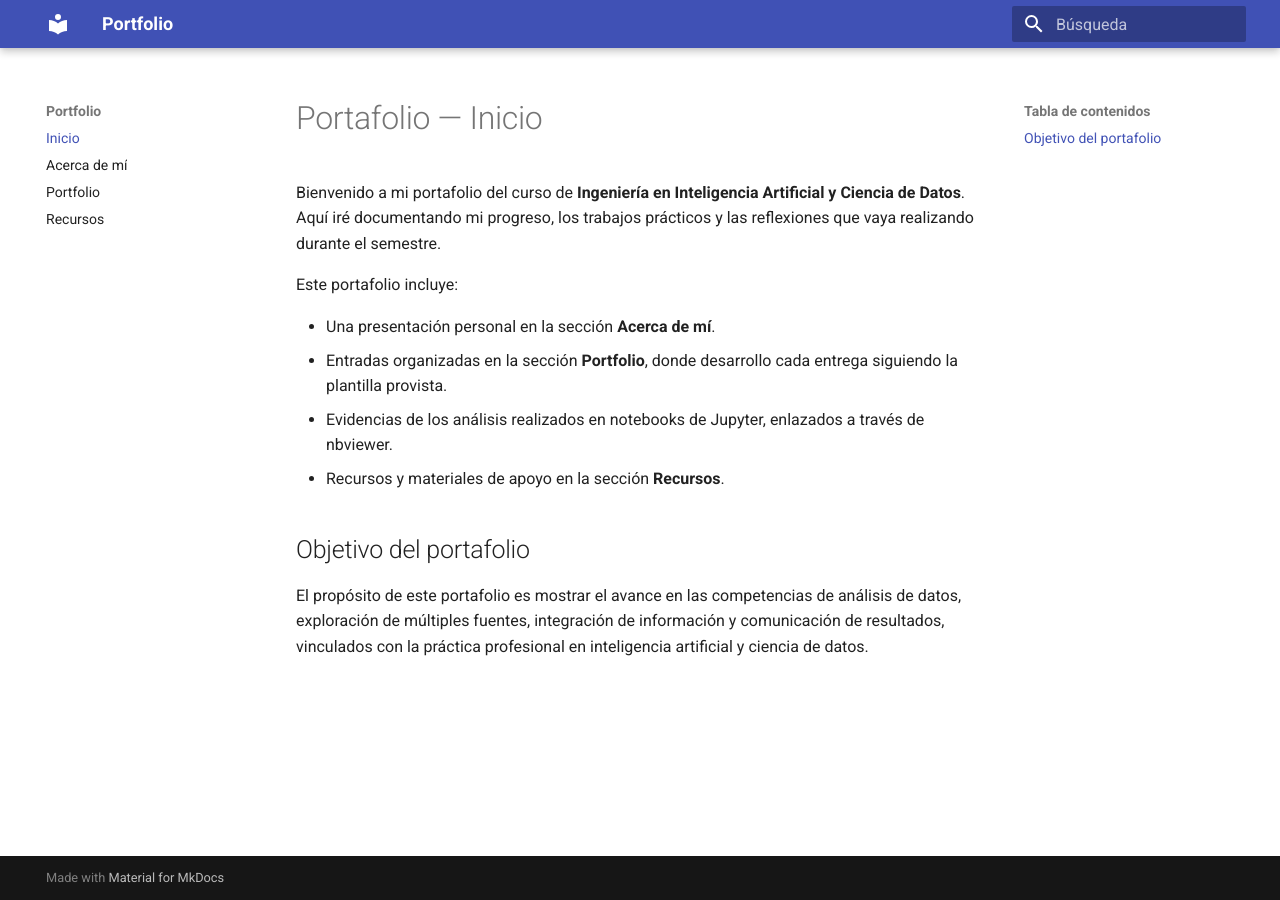
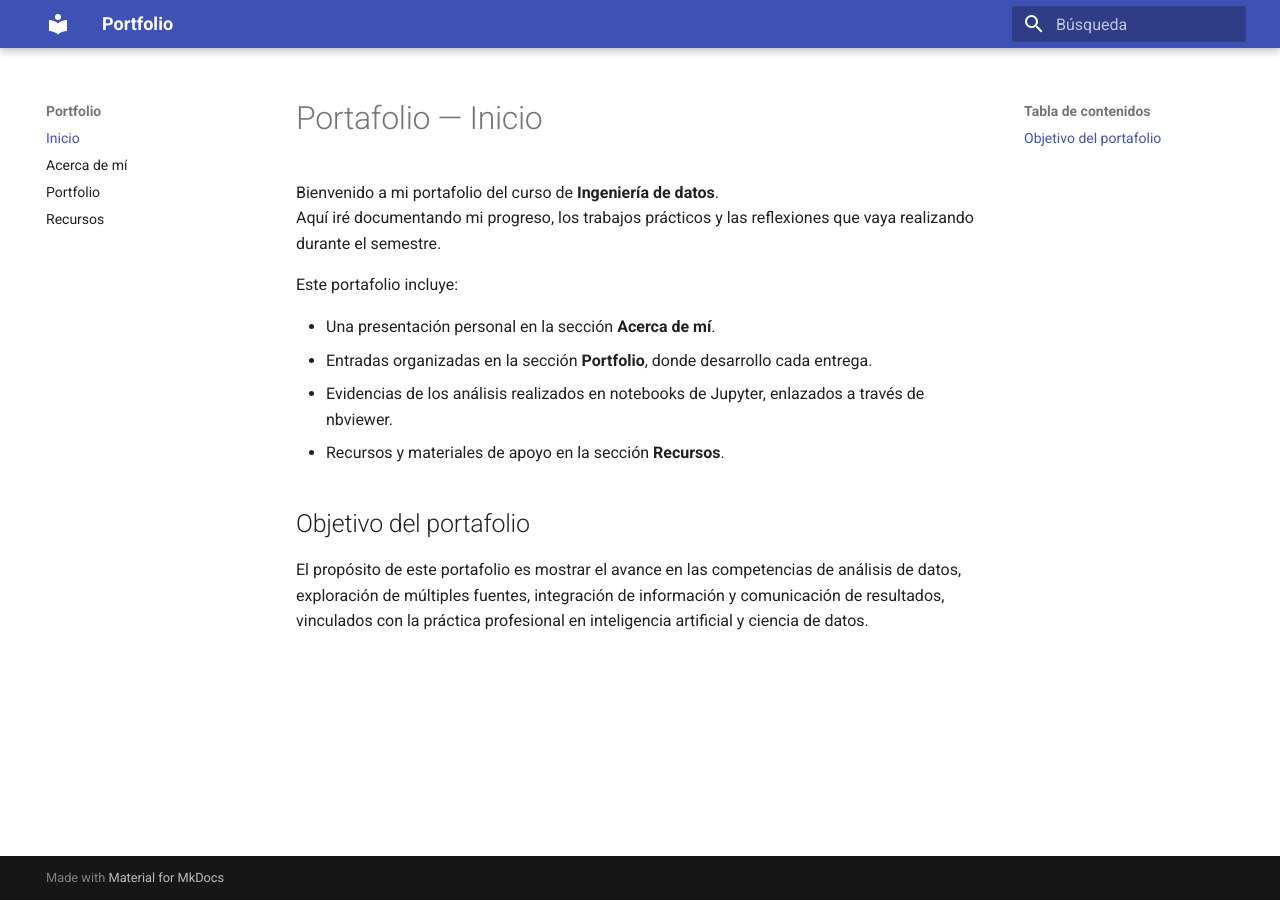
Before and after one commit to naguer019/IA-portfolio, an MkDocs documentation site: the page built from docs/index.md, in a window 1280 px wide. Built offline with MkDocs 1.6.1 and Material for MkDocs 9.7.7, drawn with Linux system fonts in a browser that asks for light colours.

Commit message:
Update index.md

```diff
--- a/docs/index.md
+++ b/docs/index.md
@@ -5,13 +5,13 @@ date: 2025-01-01
 
 # Portafolio — Inicio
 
-Bienvenido a mi portafolio del curso de **Ingeniería en Inteligencia Artificial y Ciencia de Datos**.
+Bienvenido a mi portafolio del curso de **Ingeniería de datos**.
 Aquí iré documentando mi progreso, los trabajos prácticos y las reflexiones que vaya realizando durante el semestre.
 
 Este portafolio incluye:
 
 - Una presentación personal en la sección **Acerca de mí**.
-- Entradas organizadas en la sección **Portfolio**, donde desarrollo cada entrega siguiendo la plantilla provista.
+- Entradas organizadas en la sección **Portfolio**, donde desarrollo cada entrega.
 - Evidencias de los análisis realizados en notebooks de Jupyter, enlazados a través de nbviewer.
 - Recursos y materiales de apoyo en la sección **Recursos**.
 
```
